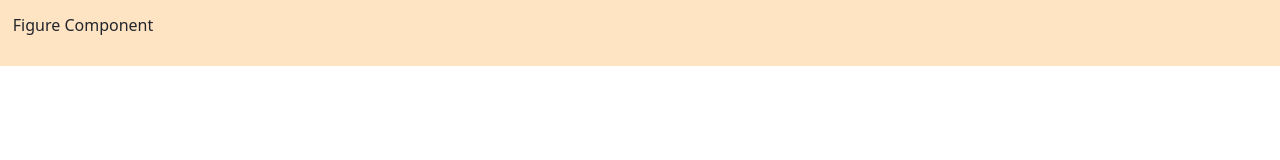
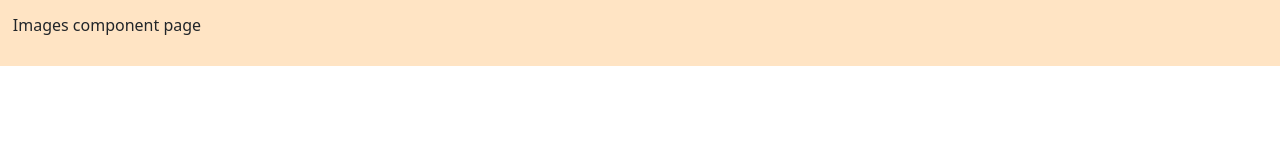
Before and after one commit to Beckster6211/Bootstrap-practice, a React (Create React App) app: page / in a window 1280 px wide. Shown: the top 160 px of the page. Built offline with nearby package versions, Linux system fonts and the light colour scheme.

Commit message:
done figure page, starting images page

```diff
--- a/src/App.js
+++ b/src/App.js
@@ -14,6 +14,7 @@ import ComCarousels from './Components/Carousels';
 import ComCloseButton from './Components/CloseButton';
 import ComDropdown from './Components/Dropdown';
 import ComFigure from './Components/Figure';
+import ComImages from './Components/Images';
 
 function App() {
   return (
@@ -31,7 +32,8 @@ function App() {
       {/* <ComCarousels/> */}
       {/* <ComCloseButton/> */}
       {/* <ComDropdown/> */}
-      <ComFigure/>
+      {/* <ComFigure/> */}
+      <ComImages/>
     </div>
   );
 }
--- a/src/Components/Figure.js
+++ b/src/Components/Figure.js
@@ -1,8 +1,24 @@
 import React from "react"
+
+import Figure from 'react-bootstrap/Figure';
 
 function ComFigure(){
     return(
-        <div><p>Figure Component</p></div>
+        <div>
+            <p>Figure Component</p>
+            <p>Dislpaying images with relevant text</p>
+            <Figure>
+      <Figure.Image
+        width={171}
+        height={180}
+        alt="171x180"
+        src="holder.js/171x180"
+      />
+      <Figure.Caption>
+        Nulla vitae elit libero, a pharetra augue mollis interdum.
+      </Figure.Caption>
+    </Figure>
+        </div>
     )
 }
 
--- /dev/null
+++ b/src/Components/Images.js
@@ -0,0 +1,11 @@
+import React from "react"
+
+function ComImages(){
+    return(
+        <div>
+            <p>Images component page</p>
+        </div>
+    )
+}
+
+export default ComImages
```
